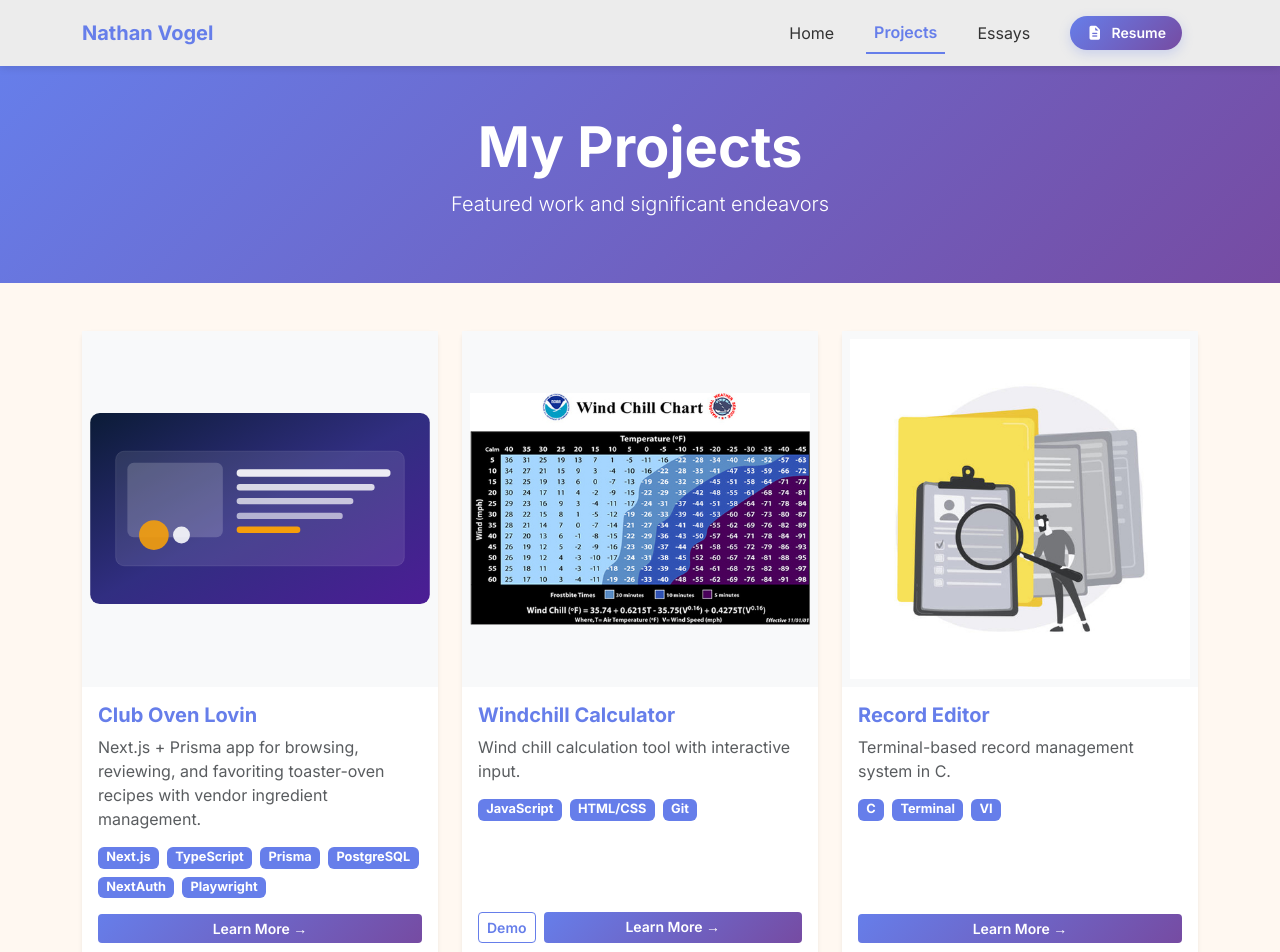
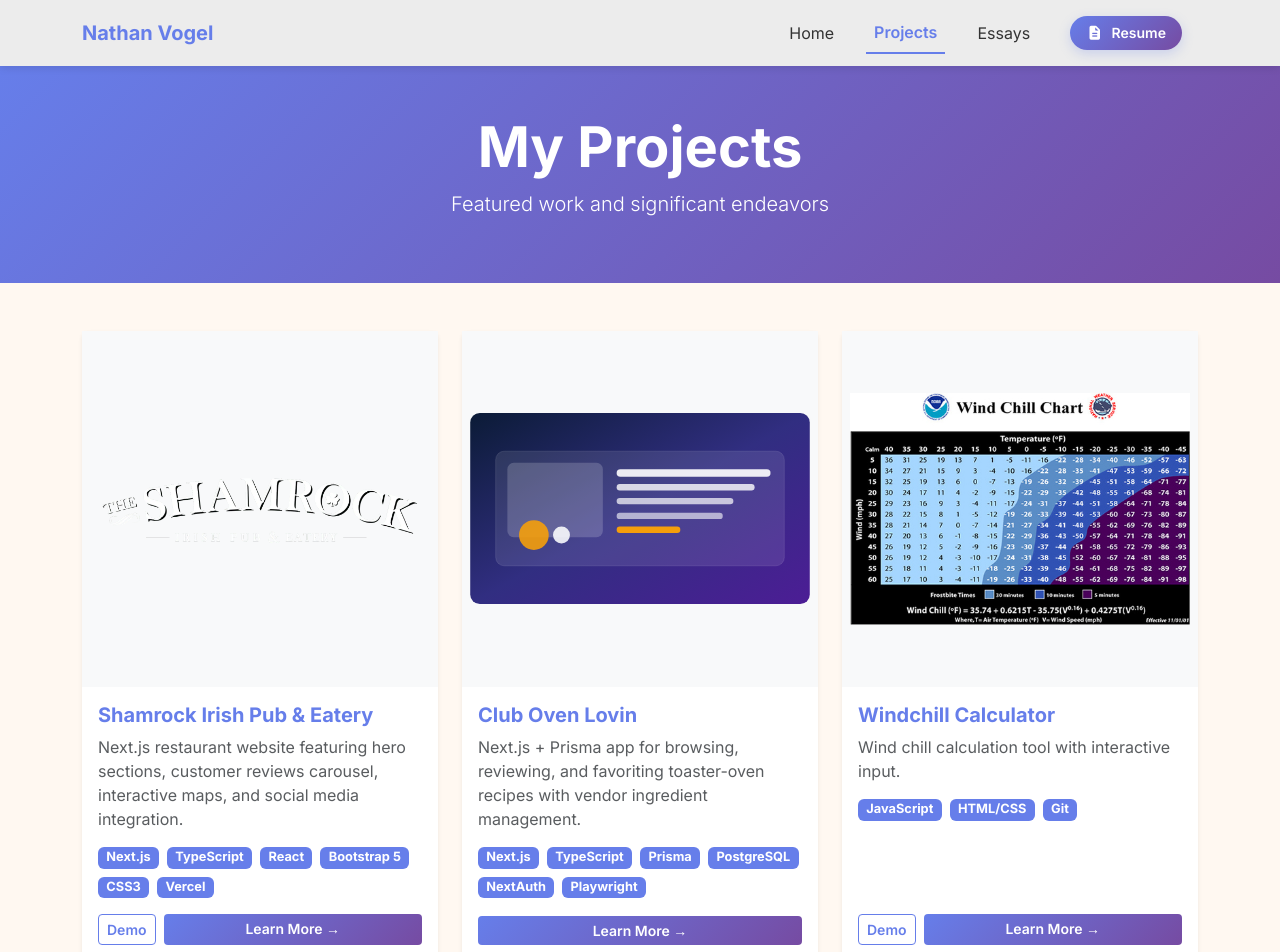
Before and after one commit to ndv0gel/ndv0gel-professional-portfolio, a Next.js app: page /projects in a window 1280 px wide. Shown: the top 952 px of the page. Built offline with nearby package versions, Linux system fonts and the light colour scheme.

Commit message:
Add Shamrock Irish Pub & Eatery project to portfolio

```diff
--- a/src/data/projects.ts
+++ b/src/data/projects.ts
@@ -18,6 +18,48 @@ export interface Project {
 export const projects: Project[] = [
   {
     id: '1',
+    slug: 'shamrocks-remake',
+    title: 'Shamrock Irish Pub & Eatery',
+    description: 'Professional restaurant website redesign with modern UI, interactive features, and full responsive design.',
+    shortDescription: 'Next.js restaurant website featuring hero sections, customer reviews carousel, interactive maps, and social media integration.',
+    image: '/images/shamrocks-remake.png',
+    technologies: ['Next.js', 'TypeScript', 'React', 'Bootstrap 5', 'CSS3', 'Vercel'],
+    overview:
+      'A complete website redesign for The Shamrock Irish Pub & Eatery in Murrieta, CA. Built with Next.js and modern web technologies, this project showcases professional restaurant web design with engaging animations, customer testimonials, and seamless user experience.',
+    myRole: [
+      'Designed and implemented full responsive layout with Bootstrap 5',
+      'Built interactive hero section with smooth scroll indicators',
+      'Integrated customer reviews carousel with Restaurant Guru badge',
+      'Implemented Google Maps integration for location display',
+      'Created reusable React components (Navbar, Footer, feature cards)',
+      'Deployed to Vercel with CI/CD pipeline'
+    ],
+    challenges:
+      'Creating an engaging, professional restaurant website that balances visual appeal with performance. Ensuring all components were accessible, responsive across devices, and maintaining clean code standards with ESLint.',
+    keyFeatures: [
+      'Dynamic hero section with call-to-action buttons',
+      'Interactive feature cards for menu, events, and reservations',
+      'Customer testimonials carousel with real reviews',
+      'Restaurant Guru 2025 recommendation badge',
+      'Embedded Google Maps for easy location finding',
+      'Social media integration (Facebook, Instagram, Twitter)',
+      'Payment options display (Venmo, Facebook Messenger)',
+      'Fully responsive design for mobile, tablet, and desktop',
+      'Back-to-top navigation button'
+    ],
+    learned: [
+      'Next.js 14 App Router and server components',
+      'Modern CSS animations and transitions',
+      'Bootstrap 5 grid system and components',
+      'Image optimization and performance best practices',
+      'ESLint configuration and code quality standards',
+      'Vercel deployment and environment configuration'
+    ],
+    githubLink: 'https://github.com/ndv0gel/shamrocks-remake',
+    demoLink: 'https://shamrocks-remake.vercel.app'
+  },
+  {
+    id: '2',
     slug: 'club-oven-lovin',
     title: 'Club Oven Lovin',
     description: 'Team-built toaster-oven recipe platform with auth, reviews, favorites, and vendor inventory tools.',
@@ -50,7 +92,7 @@ export const projects: Project[] = [
     githubLink: 'https://github.com/club-oven-lovin/club-oven-lovin'
   },
   {
-    id: '2',
+    id: '3',
     slug: 'windchill-calculator',
     title: 'Windchill Calculator',
     description: 'A simple windchill forecast calculator. Takes in wind speed and temperature.',
@@ -78,7 +120,7 @@ export const projects: Project[] = [
     demoLink: 'https://ndv0gel.github.io/windchill-calculator/'
   },
   {
-    id: '3',
+    id: '4',
     slug: 'record-editor',
     title: 'Record Editor',
     description: 'A program that can add, delete, and find records. Written in the C Language.',
@@ -108,7 +150,7 @@ export const projects: Project[] = [
     githubLink: 'https://github.com/ndv0gel/record-editor'
   },
   {
-    id: '4',
+    id: '5',
     slug: 'java-encryption-decryption',
     title: 'Java Encryption & Decryption',
     description: 'A simple message decoder. Shifts letters back and forth.',
```
Also changed, not shown: public/images/shamrocks-remake.png (added).
